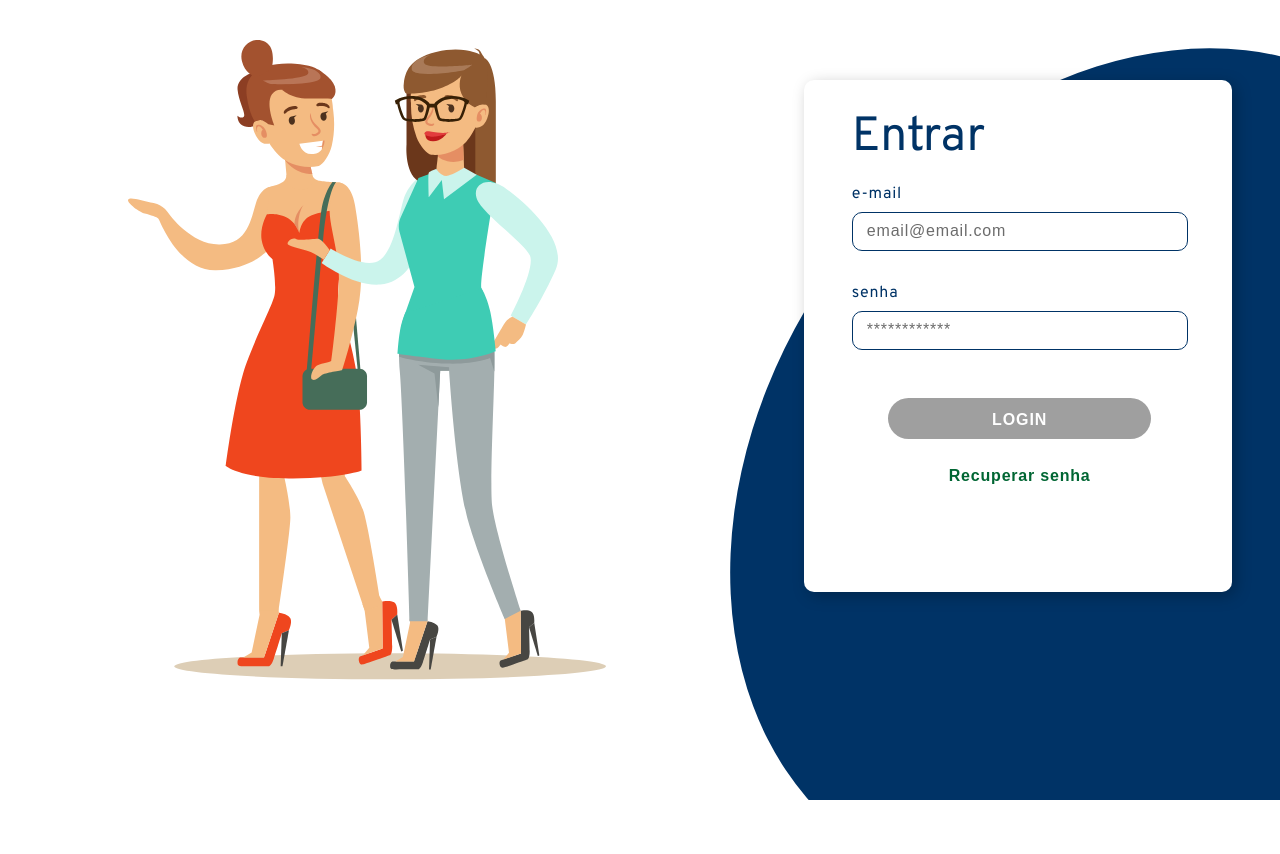
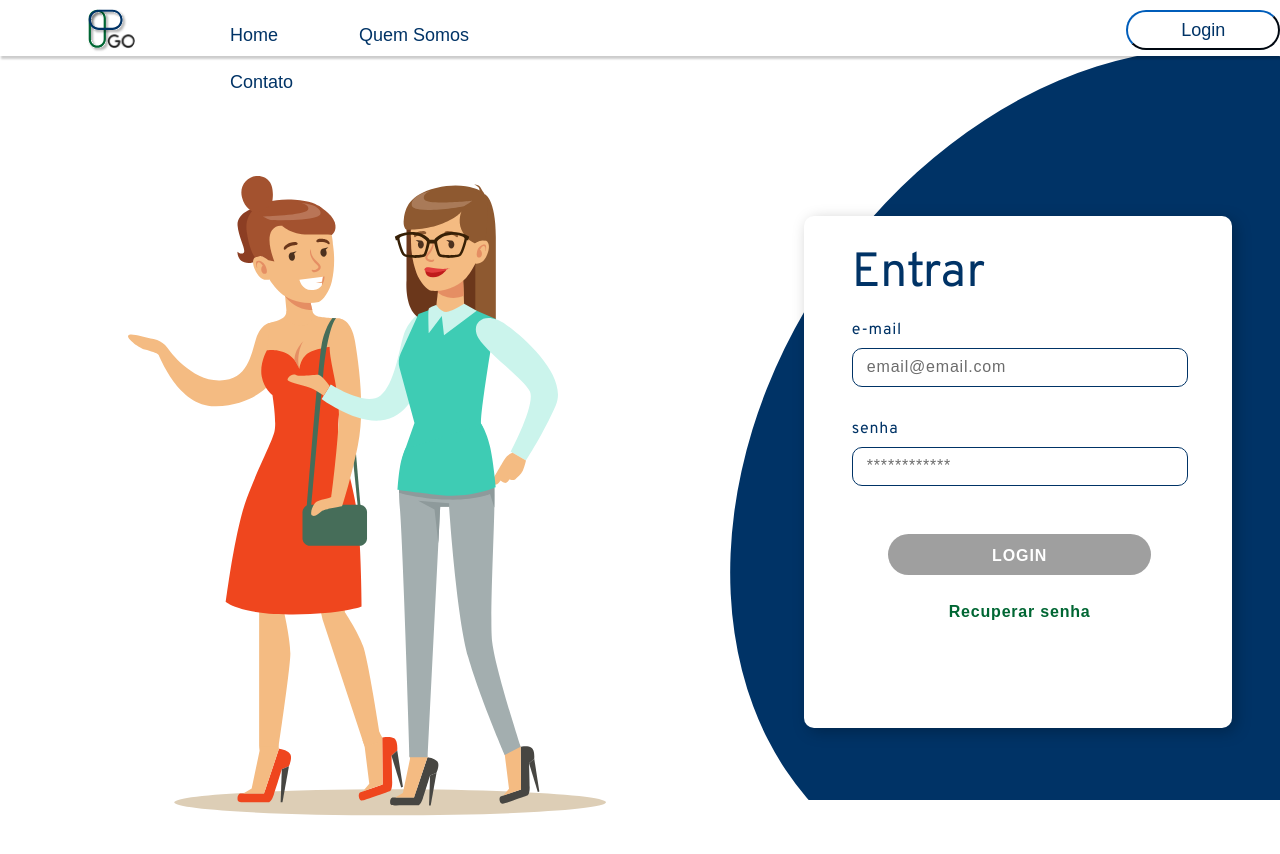
Before and after one commit to fga-eps-mds/2023.2-PrintGo-FrontEnd, a React (Create React App) app: page /login in a window 1280 px wide. Shown: the top 854 px of the page. Before the commit the page ends 800 px from the top, so only its background shows below. Built offline with nearby package versions, Linux system fonts and the light colour scheme; no server answers.

Commit message:
:bulb: (#180) Adicionando as rotas

```diff
--- a/src/App.js
+++ b/src/App.js
@@ -1,26 +1,23 @@
 import React from "react";
-import {BrowserRouter, Routes , Route} from "react-router-dom"
-import Home from "./pages/Home"
+import { BrowserRouter, Routes, Route } from "react-router-dom";
+import Home from "./pages/Home";
 import CreateUserPage from "./pages/CreateUser";
 import Login from "./pages/Login";
 import Contact from "./pages/Contact";
 import AboutUs from "./pages/AboutUs";
 import ChangePassword from "./pages/ChangePassword";
 
-
-
-function App(){
-
+function App() {
   return (
     <BrowserRouter>
-    <Routes>
-      <Route path="/" element={<Home/>}/>
-      <Route path="/cadastro" element={<CreateUserPage/>}/>
-      <Route path="/login" element={<Login/>}/>
-      <Route path="/contato" element={<Contact/>}/>
-      <Route path="/quemsomos" element={<AboutUs/>}/>
-      <Route path="/changePassword" element={<ChangePassword/>}/>
-    </Routes>
+      <Routes>
+        <Route path="/" element={<Home />} />
+        <Route path="/cadastro" element={<CreateUserPage />} />
+        <Route path="/login" element={<Login />} />
+        <Route path="/contato" element={<Contact />} />
+        <Route path="/quemsomos" element={<AboutUs />} />
+        <Route path="/mudarsenha" element={<ChangePassword />} />
+      </Routes>
     </BrowserRouter>
   );
 }
--- a/src/components/navbar/Navbar.js
+++ b/src/components/navbar/Navbar.js
@@ -11,8 +11,13 @@ const Navbar = () => {
         <button className="home-navbar">
           <a href="http://localhost:3000/">Home</a>
         </button>
-        <button className="aboutUs-navbar">Quem Somos</button>
-        <button className="contact-navbar">Contato</button>
+        <button className="aboutUs-navbar">
+          <a href="http://localhost:3000/quemsomos">Quem Somos</a>
+        </button>
+        <button className="contact-navbar">
+          {" "}
+          <a href="http://localhost:3000/contato">Contato</a>
+        </button>
       </div>
 
       <div className="dropdown-navbar-users">
--- a/src/components/navbar/NavbarSimple.js
+++ b/src/components/navbar/NavbarSimple.js
@@ -0,0 +1,31 @@
+import React from "react";
+import "../../style/components/navbarSimple.css";
+import logo from "../../assets/logo 3.svg";
+
+const NavbarSimple = () => {
+  return (
+    <div className="container-navbar-simple">
+      <img alt="" src={logo}></img>
+
+      <div className="button-navbar-simple">
+        <button className="home-navbar-simple">
+          <a href="http://localhost:3000/">Home</a>
+        </button>
+        <button className="aboutUs-navbar-simple">
+          <a href="http://localhost:3000/quemsomos">Quem Somos</a>
+        </button>
+        <button className="contact-navbar-simple">
+          {" "}
+          <a href="http://localhost:3000/contato">Contato</a>
+        </button>
+      </div>
+
+      <div className="button-login-navbar-simple">
+        <button className="login-navbar-simple">
+          <a href="http://localhost:3000/login">Login</a>
+        </button>
+      </div>
+    </div>
+  );
+};
+export default NavbarSimple;
--- a/src/pages/Contact.js
+++ b/src/pages/Contact.js
@@ -1,16 +1,16 @@
-import React, { useState } from 'react';
+import React, { useState } from "react";
 import "../style/pages/contact.css";
 import Imagem_Homen from "../assets/imagem-homen-ruivo.svg";
 import Input from "../components/Input";
 import emailjs from "@emailjs/browser";
-
+import NavbarSimple from "../components/navbar/NavbarSimple";
 
 export default function Contact() {
-  const [nome, setNome] = useState('');
-  const [email, setEmail] = useState('');
-  const [assunto, setAssunto] = useState('');
+  const [nome, setNome] = useState("");
+  const [email, setEmail] = useState("");
+  const [assunto, setAssunto] = useState("");
 
-  function handleEnviar(){
+  function handleEnviar() {
     // Here you can handle the data such as validating and sending it to a server
     console.log("Nome:", nome);
     console.log("E-mail:", email);
@@ -19,22 +19,32 @@ export default function Contact() {
     const templateParams = {
       from_name: nome,
       email: email,
-        message: assunto
+      message: assunto,
+    };
+
+    emailjs
+      .send(
+        "service_amwcg9n",
+        "template_5l6g71s",
+        templateParams,
+        "az5Vq1c-iMacr4p-z"
+      )
+      .then(
+        (response) => {
+          console.log("SUCCESS!", response.status, response.text);
+          setAssunto("");
+          setEmail("");
+          setNome("");
+        },
+        (err) => {
+          console.log("FAILED...", err);
         }
-
-    emailjs.send("service_amwcg9n","template_5l6g71s",templateParams,"az5Vq1c-iMacr4p-z")
-    .then((response) => {
-        console.log('SUCCESS!', response.status, response.text);
-        setAssunto('');
-        setEmail('');
-        setNome('');
-    }, (err) => {
-        console.log('FAILED...', err);
-
-    })
+      );
   }
 
   return (
+    <>
+      <NavbarSimple />
       <div className="Main-page-contact">
         <h1>Contato</h1>
         <div className="Contact-principal">
@@ -66,15 +76,17 @@ export default function Contact() {
               />
             </div>
             <div className="button-div">
-            <button className="Send-button" onClick={handleEnviar}>Enviar</button>
+              <button className="Send-button" onClick={handleEnviar}>
+                Enviar
+              </button>
             </div>
           </div>
-
         </div>
         <div className="ellipse-contact"></div>
         <div className="Image-contact">
           <img src={Imagem_Homen} alt="Imagem de um homem ruivo" />
         </div>
       </div>
+    </>
   );
 }
--- a/src/pages/Home.js
+++ b/src/pages/Home.js
@@ -3,12 +3,12 @@ import "../style/pages/home.css";
 import Button from "../components/Button";
 import home_image from "../assets/home_image.svg";
 import elipse from "../assets/home_elipse.svg";
-import Navbar from "../components/navbar/Navbar";
+import NavbarSimple from "../components/navbar/NavbarSimple";
 
 export default function Home() {
   return (
     <>
-      <Navbar />
+      <NavbarSimple />
       <div className="homepage">
         <div className="content-home">
           <div className="left-content-home">
--- a/src/pages/Login.js
+++ b/src/pages/Login.js
@@ -1,10 +1,11 @@
-import React, { useState } from 'react';
-import '../style/pages/login.css';
-import pessoas from '../assets/pessoas.svg';
-import login_ellipse from '../assets/login_ellipse.svg';
+import React, { useState } from "react";
+import "../style/pages/login.css";
+import pessoas from "../assets/pessoas.svg";
+import login_ellipse from "../assets/login_ellipse.svg";
+import NavbarSimple from "../components/navbar/NavbarSimple";
 
-import { login } from '../api/api';
-import { useNavigate } from 'react-router-dom';
+import { login } from "../api/api";
+import { useNavigate } from "react-router-dom";
 
 export default function Login() {
   const [email, setEmail] = useState("");
@@ -18,9 +19,9 @@ export default function Login() {
     return /^[A-Za-z0-9._%+-]+@[A-Za-z0-9.-]+\.[A-Za-z]{2,4}$/.test(email);
   }
 
-  const handleChange = event => {
+  const handleChange = (event) => {
     if (!isValidEmail(event.target.value)) {
-      setError('E-mail inválido');
+      setError("E-mail inválido");
     } else {
       setError(null);
     }
@@ -34,29 +35,32 @@ export default function Login() {
     try {
       const token = await login(email, password);
       console.log(token);
-      localStorage.setItem('jwt', token);
-      navigate('/home');
+      localStorage.setItem("jwt", token);
+      navigate("/home");
     } catch (error) {
       console.log(error);
-      setLoginError('E-mail ou senha incorreto.');
+      setLoginError("E-mail ou senha incorreto.");
     }
-  }
+  };
 
-  const isFormValid =  email && password;
+  const isFormValid = email && password;
 
   return (
+    <>
+      <NavbarSimple />
       <div className="container-login">
-
         <img src={pessoas} alt="Pessoas" className="persons" />
         <div className="login-right-content">
-
           <div className="login-box">
             <div className="login-box-content">
-              <h2 className='title-login'>Entrar</h2>
+              <h2 className="title-login">Entrar</h2>
               <form onSubmit={handleSubmit}>
                 <div className="form-group-login">
-                  <label className="label-login"  htmlFor="username">e-mail</label>
-                  <input className="input-login"
+                  <label className="label-login" htmlFor="username">
+                    e-mail
+                  </label>
+                  <input
+                    className="input-login"
                     type="text"
                     id="username"
                     name="username"
@@ -64,11 +68,14 @@ export default function Login() {
                     value={email}
                     onChange={handleChange}
                   />
-                  {error && <h5 style={{color: 'red'}}>{error}</h5>}
+                  {error && <h5 style={{ color: "red" }}>{error}</h5>}
                 </div>
                 <div className="form-group-login">
-                  <label className="label-login" htmlFor="password">senha</label>
-                  <input className="input-login"
+                  <label className="label-login" htmlFor="password">
+                    senha
+                  </label>
+                  <input
+                    className="input-login"
                     type="password"
                     id="password"
                     name="password"
@@ -79,20 +86,29 @@ export default function Login() {
                 </div>
                 <div className="buttons-login">
                   <div className="button-login-container">
-                    <button className="button-login" type="submit" disabled={!isFormValid}>LOGIN</button>
+                    <button
+                      className="button-login"
+                      type="submit"
+                      disabled={!isFormValid}
+                    >
+                      LOGIN
+                    </button>
                   </div>
                   <div className="button-login-container">
-                    <button className="button-login" type="button">Recuperar senha</button>
+                    <button className="button-login" type="button">
+                      Recuperar senha
+                    </button>
                   </div>
                 </div>
-                {loginError && <h5 style={{color: 'red'}}>{loginError}</h5>}
+                {loginError && <h5 style={{ color: "red" }}>{loginError}</h5>}
               </form>
             </div>
           </div>
         </div>
         <div className="ellipse-login">
-          <img src={login_ellipse} alt='elipse_azul'/>
+          <img src={login_ellipse} alt="elipse_azul" />
         </div>
       </div>
+    </>
   );
 }
--- /dev/null
+++ b/src/style/components/navbarSimple.css
@@ -0,0 +1,54 @@
+.container-navbar-simple {
+  width: 100%;
+  background-color: #ffff;
+  height: 7vh;
+  box-shadow: 2px 2px 2px 1px rgba(0, 0, 0, 0.2);
+  margin-bottom: 5rem;
+  display: flex;
+}
+
+.container-navbar-simple img {
+  width: 18vw;
+  height: 7vh;
+}
+
+.button-navbar-simple button {
+  background-color: #ffff;
+  color: #003366;
+  border: none;
+  font-size: 18px;
+  padding-right: 75px;
+  cursor: pointer;
+  margin-top: 1.5rem;
+}
+.button-navbar-simple a {
+  text-decoration: none;
+  color: #003366;
+}
+.button-navbar-simple :hover {
+  background-color: #ffff;
+  color: #006633;
+  cursor: pointer;
+}
+
+.button-login-navbar-simple button {
+  font-size: 18px;
+  font-weight: 500;
+  color: #003366;
+  width: 12vw;
+  height: 5vh;
+  border-radius: 35px;
+  border-color: #003366;
+  background-color: #ffff;
+  margin-top: 0.65rem;
+  margin-left: 30rem;
+  cursor: pointer;
+}
+.button-login-navbar-simple a {
+  text-decoration: none;
+  color: #003366;
+}
+.button-login-navbar-simple :hover {
+  background-color: #003366;
+  color: #ffff;
+}
```
Also changed, not shown: src/pages/AboutUs.js (+27 -10 lines), src/pages/ChangePassword.js (+24 -19 lines). Lines whose indentation alone changed are shown as unchanged.
